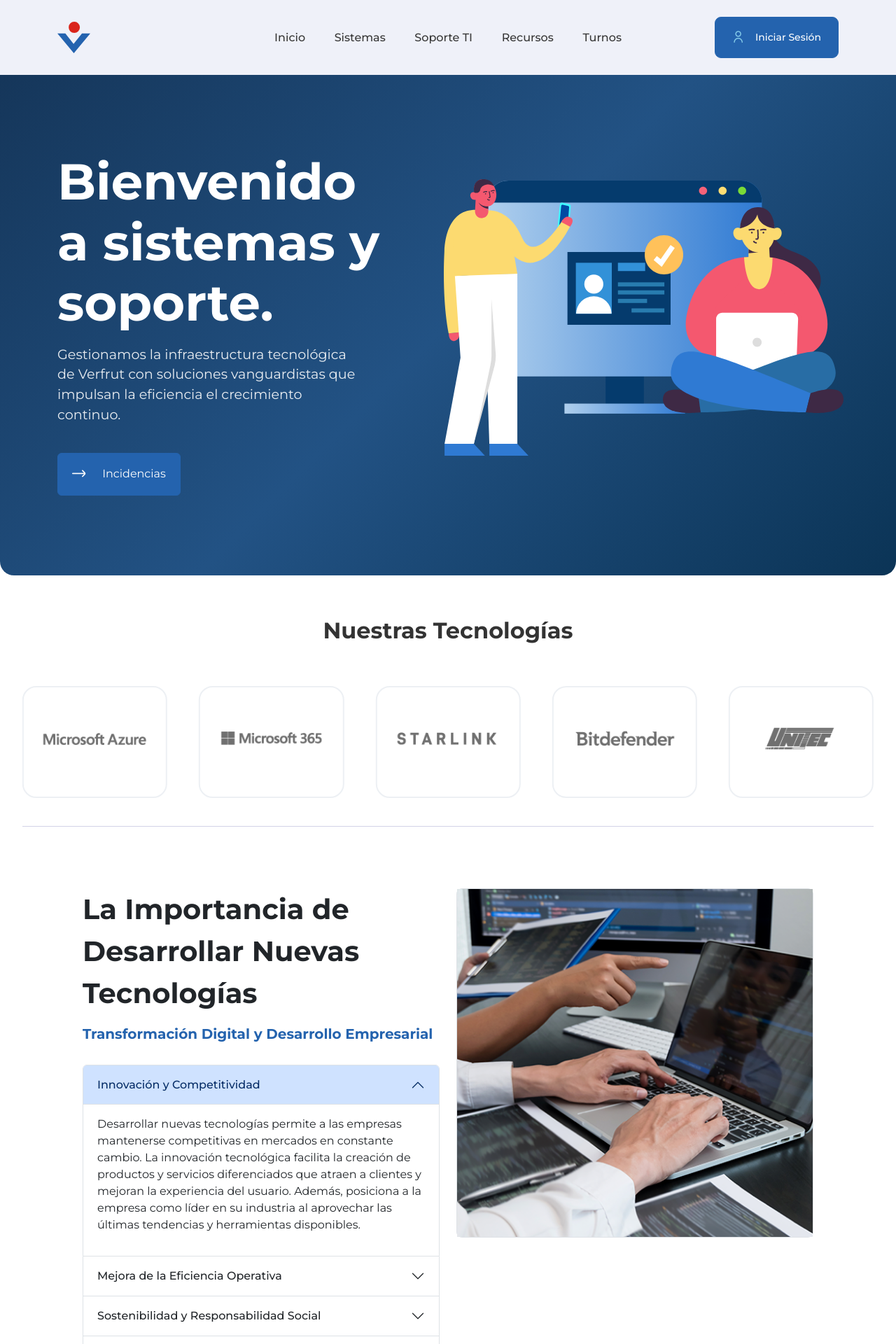
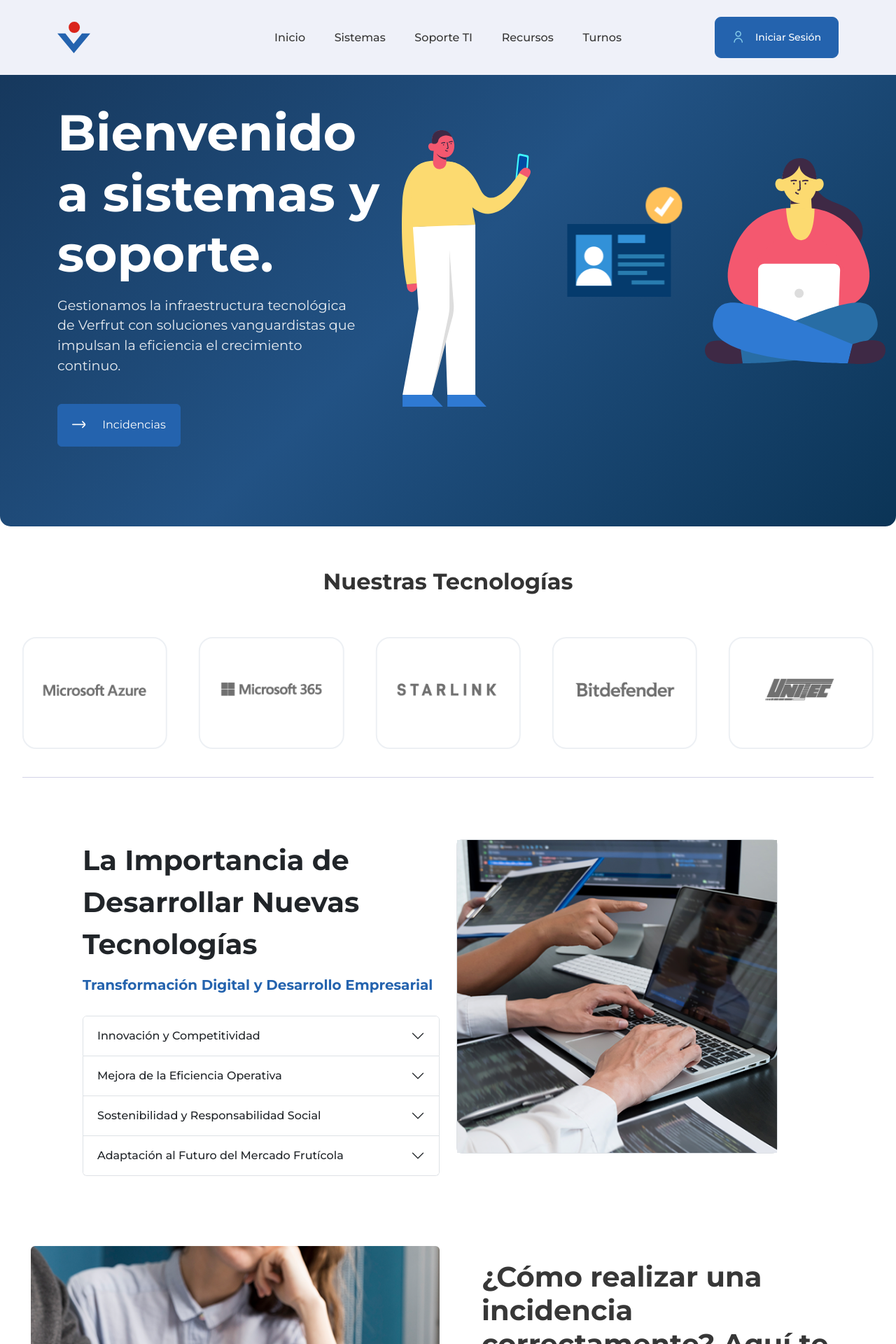
Before and after one commit to doblesmusic/Web-Informatica-Verfrut, a React (Vite) app: page / in a window 1280 px wide. Shown: the top 1920 px of the page at 70% size. Built offline with nearby package versions, Linux system fonts and the light colour scheme; the HTML template or start-up script is replaced by a standard one.

Commit message:
Refactor Acordion component to improve button functionality and layout; update image styling for better responsiveness; enhance SCSS for image container width. Update index.js to correct component import casing.

```diff
--- a/src/components/Acordion/Acordion.jsx
+++ b/src/components/Acordion/Acordion.jsx
@@ -1,5 +1,5 @@
-import laptop from '../../assets/laptop.png'
 import './Acordion.scss'
+import Btn from '../../components/Btn/Btn.jsx'
 
 export default function Acordion({ className, title, description, imageSrc, imageAlt, title2, title3, title4, title5, bodyText, bodyText2, bodyText3, bodyText4 }) {
     return (
@@ -17,11 +17,11 @@
                         <div className="accordion py-4" id="faqAccordion">
                         <div className="accordion-item">
                             <div className="accordion-header" id="collapse-item-1">
-                                <button className="accordion-button" type="button" data-bs-toggle="collapse"
-                                    data-bs-target="#collapse-1" aria-expanded="true" aria-controls="collapse-1">{title2}</button>
+                                <button className="accordion-button collapsed" type="button" data-bs-toggle="collapse"
+                                    data-bs-target="#collapse-1" aria-expanded="false" aria-controls="collapse-1">{title2}</button>
                             </div>
-                            <div id="collapse-1" className="accordion-collapse collapse show"
-                                aria-labelledby="collapse-item-1" data-bs-parent="#faqAccordion">
+                            <div id="collapse-1" className="accordion-collapse collapse" aria-labelledby="collapse-item-1"
+                                data-bs-parent="#faqAccordion">
                                 <div className="accordion-body">
                                     <p>{bodyText}</p>
                                 </div>
@@ -71,7 +71,7 @@
                 </div>
                 <div className="col-xl-6">
                     <div className="img-container border rounded-3">
-                        <img src={imageSrc} alt={imageAlt} className="img-fluid w-100" />
+                        <img src={imageSrc} alt={imageAlt} className="img-fluid object-fit-cover w-100 h-100" />
                     </div>
                     <div className="faq8-shape"></div>
                 </div>
--- a/src/components/Acordion/Acordion.scss
+++ b/src/components/Acordion/Acordion.scss
@@ -1,5 +1,6 @@
 .img-container {
   position: relative;
+  width: 90%;
 
   .faq8-shape {
     position: absolute;
--- a/src/components/Acordion/index.js
+++ b/src/components/Acordion/index.js
@@ -1 +1 @@
-export { default } from './acordion';
+export { default } from './Acordion';
--- a/src/components/Banner/Banner.jsx
+++ b/src/components/Banner/Banner.jsx
@@ -44,9 +44,9 @@
 
     <>
             <div className="gradient p-3">
-                <div className="container">
+                <div className="container m-0">
                     <div className="row">
-                        <div className="col-12 col-md-8">
+                        <div className="col-12 col-md-8 box-info">
                             <h1 className="gradient-title">Bienvenido <br />a sistemas y soporte.</h1>
                             <p className="gradient-description">Gestionamos la infraestructura tecnológica de Verfrut con soluciones vanguardistas que impulsan la eficiencia
                             el crecimiento continuo.</p>
--- a/src/components/Banner/Banner.scss
+++ b/src/components/Banner/Banner.scss
@@ -7,29 +7,28 @@
     display: flex;
     flex-direction: column;
     font-size: 1.5rem;
-    height: 90vh;
+    height: 80vh; // Reducido para mobile
     justify-content: center;
     left: 50%;
-    margin: 70px 0 0 0;
     margin-left: -50vw;
     margin-right: -50vw;
-    padding: 100px 20px 0 20px;
+    padding: 20px;
     position: relative;
     right: 50%;
     text-align: center;
     width: 100vw;
-    border-radius: 0px 0px 20px 20px;
+    border-radius: 0px 0px 15px 15px;
 
     @media (min-width: 768px) {
-        text-align: left;
-        align-items: flex-start;
+        height: 90vh;
+        align-items: center;
         padding: 100px 12rem;
     }
 }
 
 .gradient-title {
     width: 100%;
-    text-align: left;
+    text-align: center;
     font-size: 2.5rem !important;
     color: #ffffff;
     margin-bottom: 1rem;
@@ -51,7 +50,7 @@
 
 .gradient-description {
     width: 100%;
-    text-align: left;
+    text-align: center;
     font-size: 1.3rem !important;
     color: #ffffff;
     margin-bottom: 2rem;
@@ -97,6 +96,36 @@
         padding: 18px 35px;
         font-size: 1.2rem;
     }
+}
+
+.box-info {
+    // Solo aplicar estilos específicos en mobile
+    @media (max-width: 767px) {
+        display: flex;
+        flex-direction: column;
+        justify-content: center;
+        align-items: center;
+        text-align: center;
+        padding: 29rem 0.5rem 2rem 0.5rem;
+
+        .gradient-title {
+            font-size: 2rem !important;
+            margin-bottom: 0.8rem;
+        }
+
+        .gradient-description {
+            font-size: 1.1rem !important;
+            margin-bottom: 1.5rem;
+        }
+
+        .btn-incidencias {
+            padding: 12px 25px;
+            font-size: 1rem;
+        }
+    }
+
+    // En desktop y tablet, no aplicar estilos adicionales
+    // para mantener el diseño original del gradient
 }
 
 // Estilos del Modal
@@ -354,6 +383,11 @@
     &:not(:hover) {
         transform: scale(1);
     }
+
+    // Ocultar en tablet y mobile
+    @media (max-width: 768px) {
+        display: none !important;
+    }
 }
 
 .hero-user {
@@ -363,6 +397,11 @@
     }
     &:not(:hover) {
         transform: translateX(-50%) scale(1);
+    }
+
+    // Ocultar en tablet y mobile
+    @media (max-width: 768px) {
+        display: none !important;
     }
 }
 
@@ -374,6 +413,11 @@
     &:not(:hover) {
         transform: scale(1);
     }
+
+    // Ocultar en tablet y mobile
+    @media (max-width: 768px) {
+        display: none !important;
+    }
 }
 
 .hero-person2 {
@@ -383,6 +427,11 @@
     }
     &:not(:hover) {
         transform: scale(1);
+    }
+
+    // Ocultar en tablet y mobile
+    @media (max-width: 768px) {
+        display: none !important;
     }
 }
 
@@ -394,4 +443,9 @@
     &:not(:hover) {
         transform: scale(1);
     }
+
+    // Ocultar en tablet y mobile
+    @media (max-width: 768px) {
+        display: none !important;
+    }
 }
--- /dev/null
+++ b/src/components/Btn/Btn.jsx
@@ -0,0 +1,63 @@
+import React from 'react'
+
+// Este es un componente Button reutilizable que puede renderizar tanto botones como enlaces
+// Recibe las siguientes props:
+// - text: El texto que se mostrará en el botón
+// - icon: Clase CSS del ícono (ej: "fi fi-rr-user")
+// - onClick: Función que se ejecuta al hacer click
+// - variant: Estilo del botón (primary, secondary, etc). Por defecto es 'primary'
+// - size: Tamaño del botón (sm, md, lg). Por defecto es 'md'
+// - style: Estilos CSS adicionales
+// - iconColor: Color del ícono
+// - className: Clases CSS adicionales
+// - disabled: Si el botón está deshabilitado
+// - type: Tipo de botón (button, submit). Por defecto es 'button'
+// - href: Si se proporciona, el botón se renderiza como un enlace <a>
+// - target: Target del enlace (_blank, _self, etc)
+
+function Btn({
+    text,
+    icon,
+    onClick,
+    variant = 'primary',
+    size = 'md',
+    style,
+    iconColor,
+    className = '',
+    disabled = false,
+    type = 'button',
+    href,
+    target
+}) {
+    // Si se proporciona href, renderizar como enlace
+    if (href) {
+        return (
+            <a
+                href={href}
+                target={target}
+                className={`btn btn-${variant} btn-${size} d-flex align-items-center gap-2 ${className}`}
+                style={style}
+                onClick={onClick}
+            >
+                {icon && <i className={icon} style={{color: iconColor}}></i>}
+                {text}
+            </a>
+        )
+    }
+
+    // Renderizar como botón normal
+    return (
+        <button
+            type={type}
+            className={`btn btn-${variant} btn-${size} d-flex align-items-center gap-2 ${className}`}
+            onClick={onClick}
+            style={style}
+            disabled={disabled}
+        >
+            {icon && <i className={icon} style={{color: iconColor}}></i>}
+            {text}
+        </button>
+    )
+}
+
+export default Btn
```
